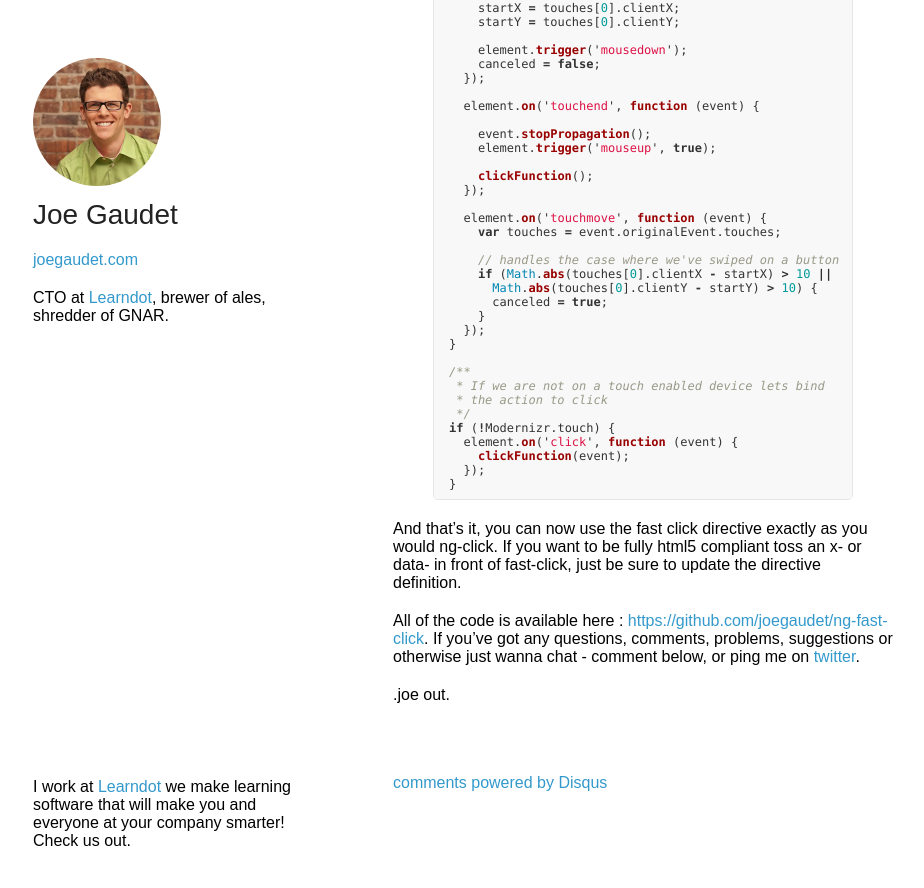
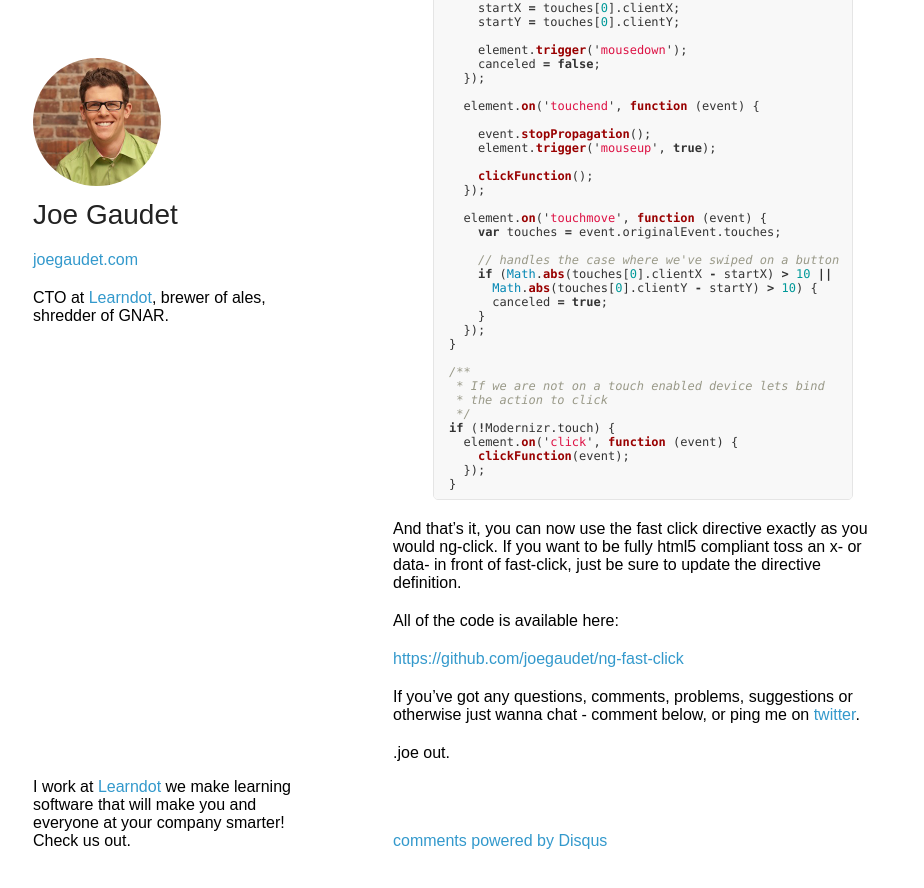
Before and after one commit to joegaudet/joegaudet.github.io, a Jekyll site: the page built from _posts/2013-07-22-fast-clicks-with-angular-js.markdown, in a window 1280 px wide and 900 px high, scrolled down 2043 px. Shown: the top 888 px of the window, without its empty margins (177-1101 px from the left). Built offline with Jekyll 4.4.1, drawn with Linux system fonts in a browser that asks for light colours; some web fonts are replaced; Markdown is read by kramdown in place of the engine named in the settings; comment, search, counter and statistics services are not loaded; a style sheet for code colours, icons or effects is not loaded.

Commit message:
link trick

```diff
--- a/_posts/2013-07-22-fast-clicks-with-angular-js.markdown
+++ b/_posts/2013-07-22-fast-clicks-with-angular-js.markdown
@@ -137,7 +137,11 @@ if (!Modernizr.touch) {
 
 And that's it, you can now use the fast click directive exactly as you would ng-click. If you want to be fully html5 compliant toss an x- or data- in front of fast-click, just be sure to update the directive definition.
 
-All of the code is available here : [https://github.com/joegaudet/ng-fast-click](https://github.com/joegaudet/ng-fast-click). If you've got any questions, comments, problems, suggestions or otherwise just wanna chat - comment below, or ping me on [twitter](https://twitter.com/joegaudet).
+All of the code is available here:
+
+[https://github.com/joegaudet/ng-fast-click](https://github.com/joegaudet/ng-fast-click)
+
+If you've got any questions, comments, problems, suggestions or otherwise just wanna chat - comment below, or ping me on [twitter](https://twitter.com/joegaudet).
 
 
 .joe out.
```
